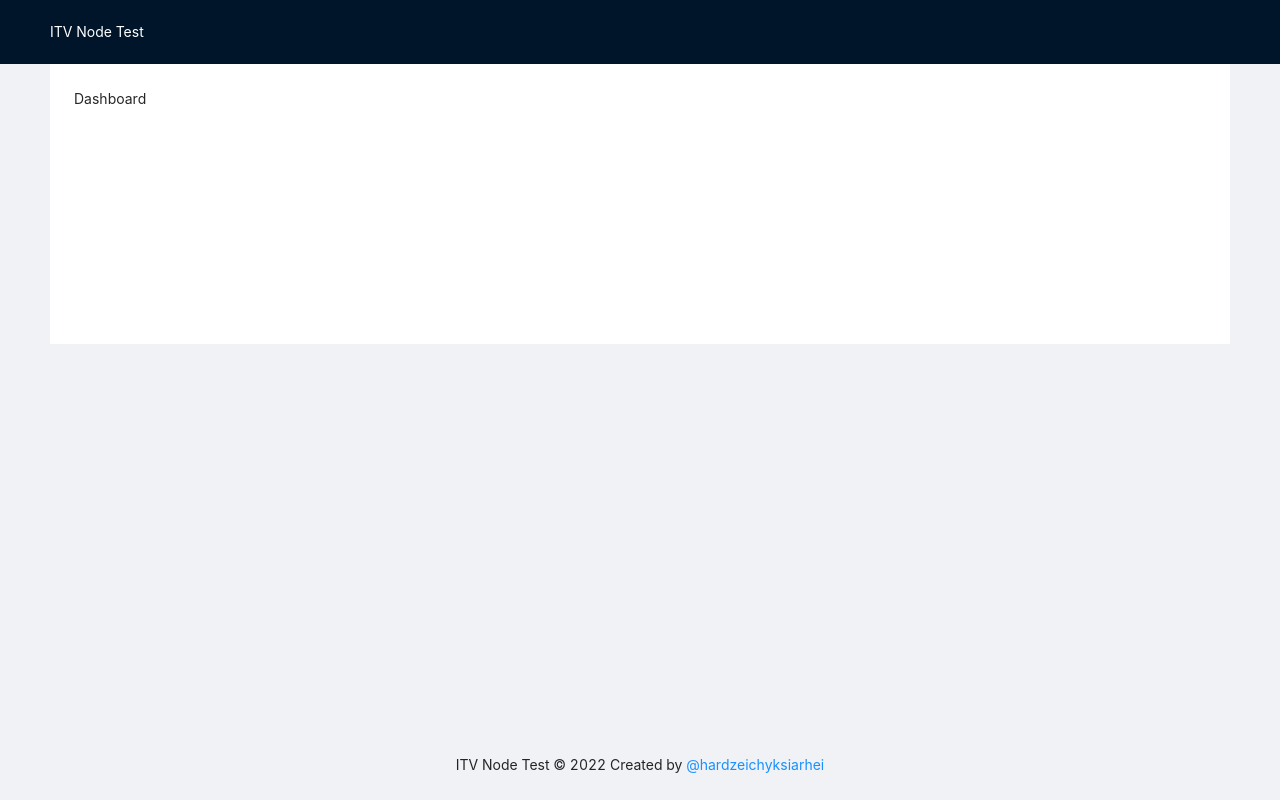
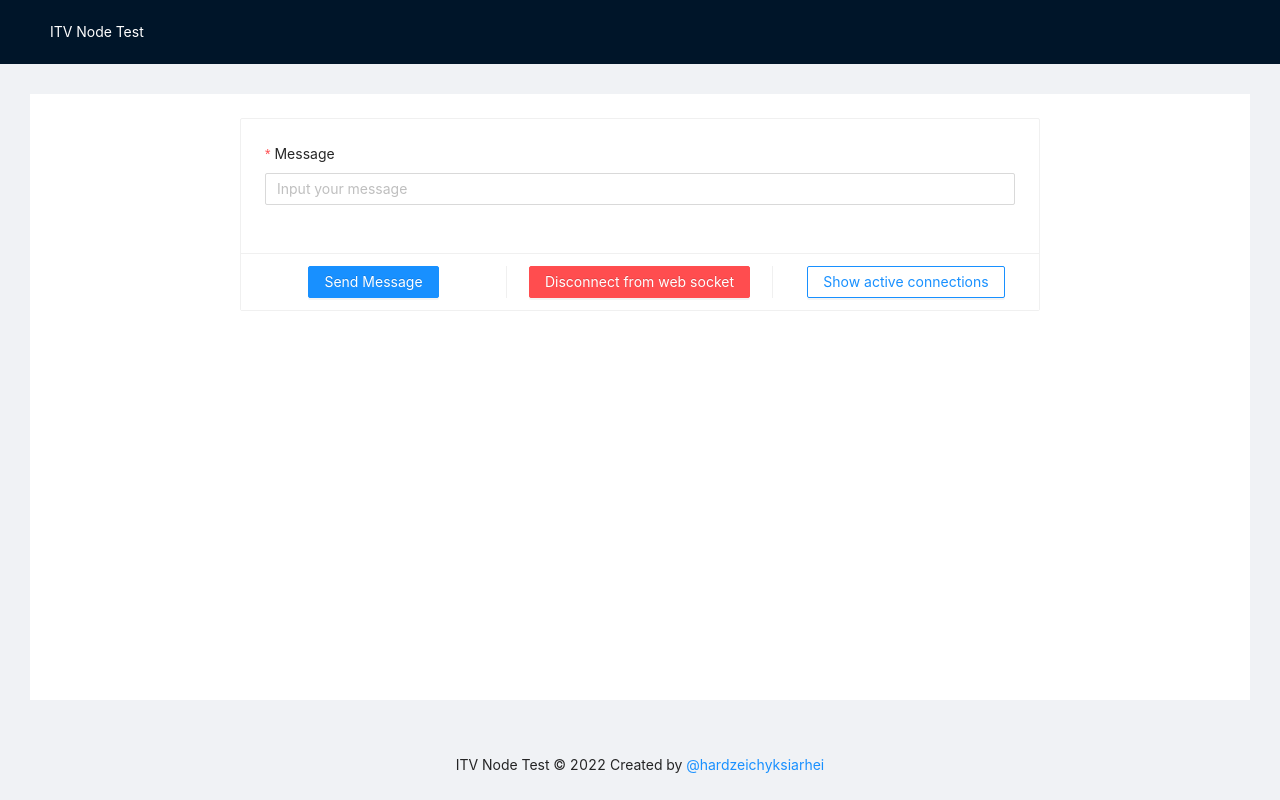
Before and after one commit to hardzeichyksiarhei/itv-node-test, a React (Create React App) app in the folder client/: page / in a window 1280 px wide. Built offline with nearby package versions, Linux system fonts and the light colour scheme.

Commit message:
feat: add controls

```diff
--- a/client/src/layouts/EmptyLayout.tsx
+++ b/client/src/layouts/EmptyLayout.tsx
@@ -12,7 +12,7 @@ const EmptyLayout: React.FC = () => {
       <Header>
         <span className="logo">ITV Node Test</span>
       </Header>
-      <Content style={{ padding: '0 50px' }}>
+      <Content style={{ display: 'flex', flexDirection: 'column', padding: '30px' }}>
         <div className="empty-layout-content">
           <Outlet />
         </div>
--- a/client/src/pages/Dashboard.tsx
+++ b/client/src/pages/Dashboard.tsx
@@ -1,11 +1,51 @@
 import React from 'react';
+import { Card, Button, Form, Input } from 'antd';
 
 import '../styles/dashboard.scss';
 
 const Dashboard = () => {
-  return <div className="dashboard-page">
-      Dashboard
-  </div>;
+  const [form] = Form.useForm();
+
+  const isConnectToSession = true;
+
+  const onFinish = (values: any) => {
+    console.log('Success:', values);
+  };
+
+  const ToggleSession = !isConnectToSession ? (
+    <Button type="primary">Сonnect to web socket</Button>
+  ) : (
+    <Button type="primary" danger>
+      Disconnect from web socket
+    </Button>
+  );
+
+  return (
+    <div className="dashboard-page">
+      <Card
+        style={{ width: 800 }}
+        actions={[
+          <Button type="primary" onClick={() => form.submit()}>
+            Send Message
+          </Button>,
+          ToggleSession,
+          <Button type="primary" ghost>
+            Show active connections
+          </Button>,
+        ]}
+      >
+        <Form layout="vertical" autoComplete="off" form={form} onFinish={onFinish}>
+          <Form.Item
+            label="Message"
+            name="message"
+            rules={[{ required: true, message: 'Please input your message!' }]}
+          >
+            <Input placeholder="Input your message" />
+          </Form.Item>
+        </Form>
+      </Card>
+    </div>
+  );
 };
 
 export default Dashboard;
--- a/client/src/styles/app.scss
+++ b/client/src/styles/app.scss
@@ -10,7 +10,7 @@
 }
 
 .empty-layout-content {
-  min-height: 280px;
+  flex-grow: 1;
   padding: 24px;
   background: #fff;
 }
--- a/client/src/styles/dashboard.scss
+++ b/client/src/styles/dashboard.scss
@@ -0,0 +1,4 @@
+.dashboard-page {
+    display: flex;
+    justify-content: center;
+}
```
